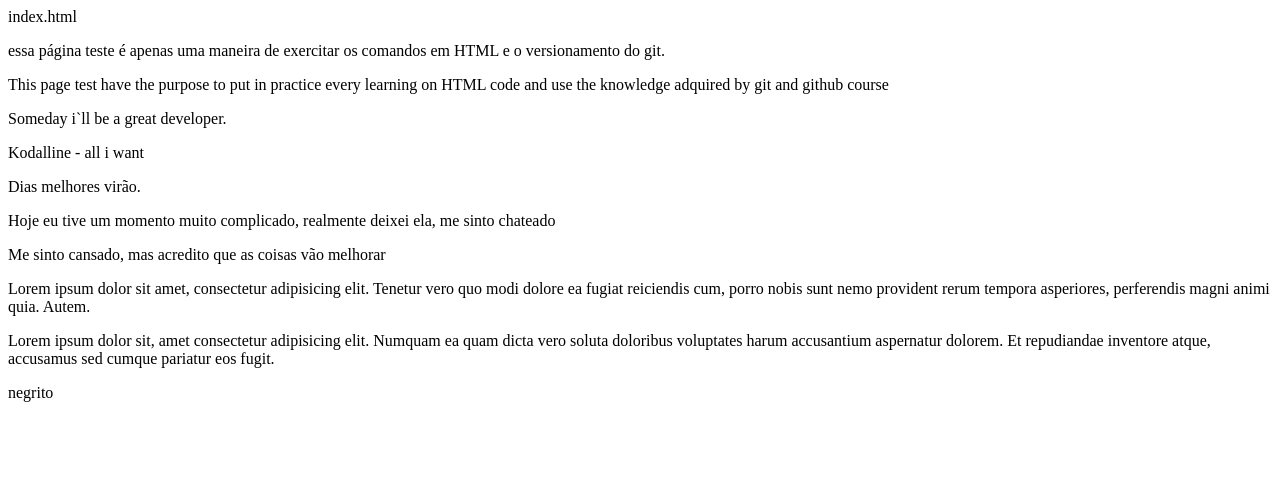
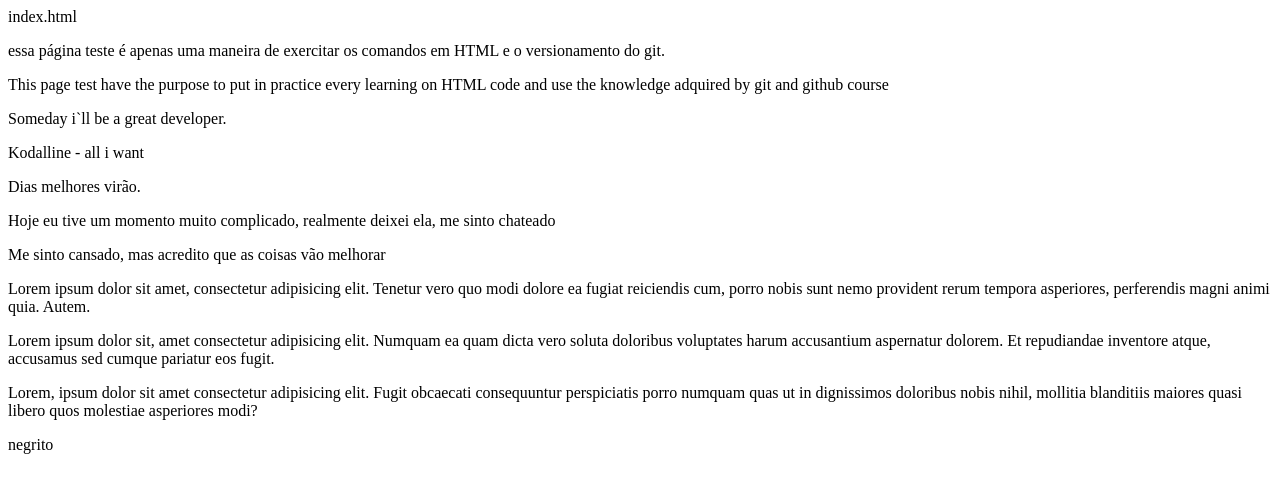
Before and after one commit to AllJonesFB/Ola-Mundo, a plain HTML site: page index.html in a window 1280 px wide. Drawn offline with Linux system fonts and the light colour scheme.

Commit message:
Update index.html

```diff
--- a/index.html
+++ b/index.html
@@ -12,6 +12,7 @@ index.html
     <p>Me sinto cansado, mas acredito que as coisas vão melhorar</p>
     <p>Lorem ipsum dolor sit amet, consectetur adipisicing elit. Tenetur vero quo modi dolore ea fugiat reiciendis cum, porro nobis sunt nemo provident rerum tempora asperiores, perferendis magni animi quia. Autem.</p>
     <p>Lorem ipsum dolor sit, amet consectetur adipisicing elit. Numquam ea quam dicta vero soluta doloribus voluptates harum accusantium aspernatur dolorem. Et repudiandae inventore atque, accusamus sed cumque pariatur eos fugit.</p>
+    <p>Lorem, ipsum dolor sit amet consectetur adipisicing elit. Fugit obcaecati consequuntur perspiciatis porro numquam quas ut in dignissimos doloribus nobis nihil, mollitia blanditiis maiores quasi libero quos molestiae asperiores modi?</p>
     <bold>negrito</bold>
   </head>
   </body>
```
